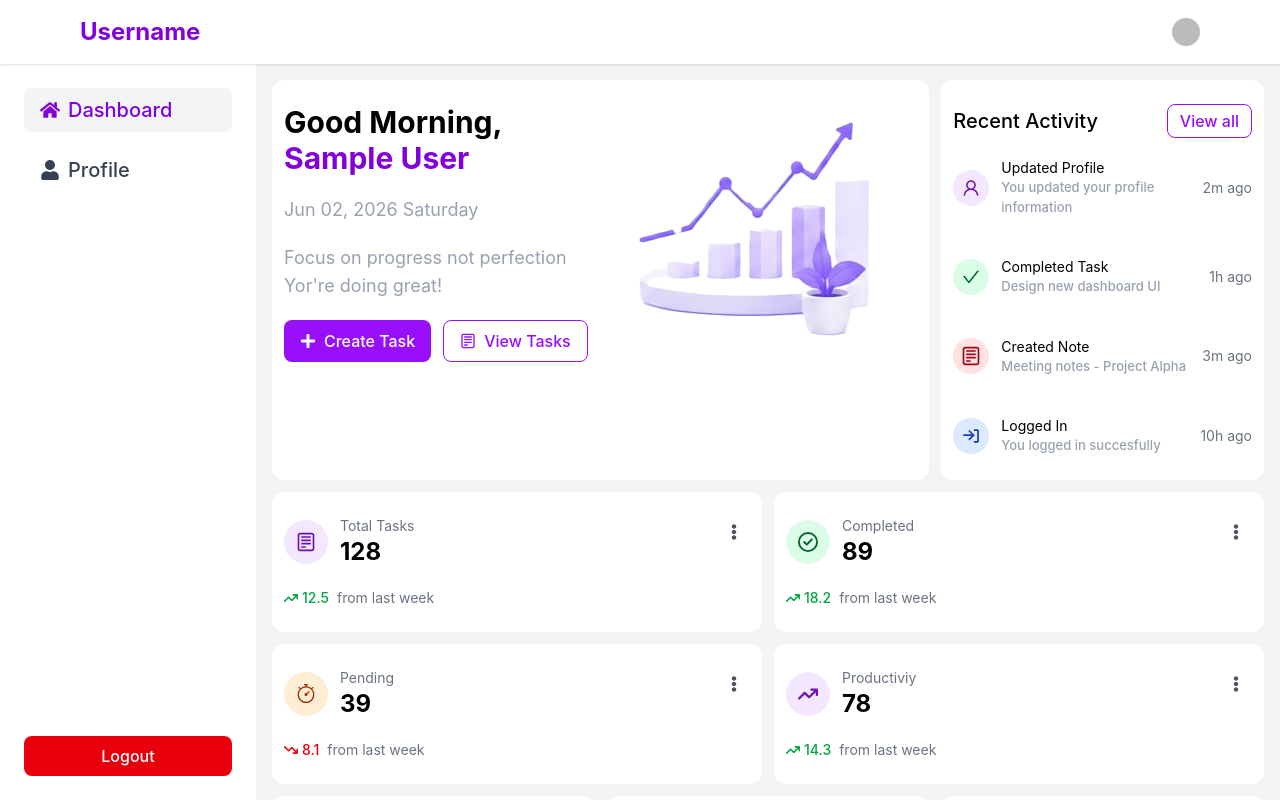
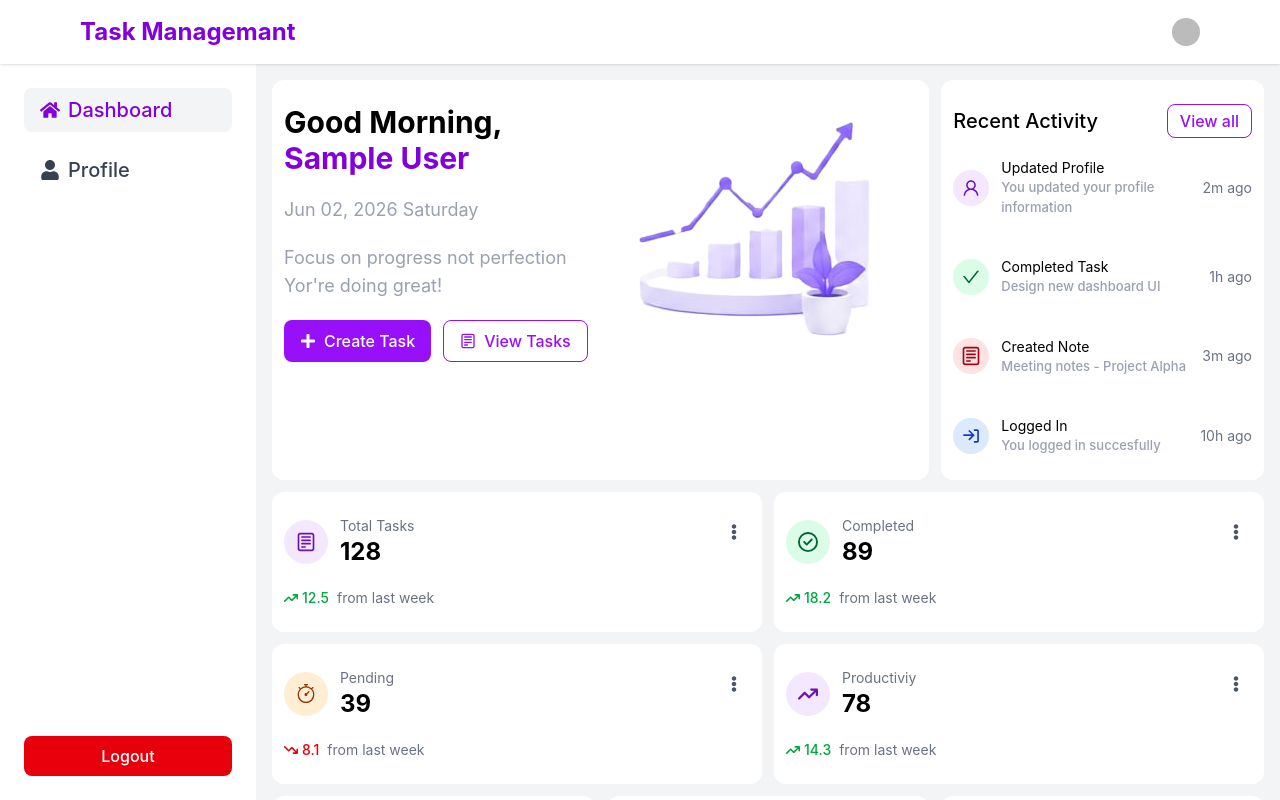
Before and after one commit to AmaanKhanGit/user-dashboard-v2, a React (Vite) app: page / in a window 1280 px wide. Built offline with nearby package versions, Linux system fonts and the light colour scheme; no server answers; sample sign-in values are in the browser's storage; some icons are missing.

Commit message:
top nav updated

```diff
--- a/src/components/Topnav.jsx
+++ b/src/components/Topnav.jsx
@@ -7,7 +7,9 @@
   return (
     <div className="sticky top-0 z-20 h-16 bg-white shadow">
       <div className="myContainer flex items-center justify-between px-10 py-4">
-        <div className="text-2xl font-bold text-purple-700">Username</div>
+        <div className="text-2xl font-bold text-purple-700">
+          Task Managemant
+        </div>
 
         <FaBars
           onClick={onClose}
```
